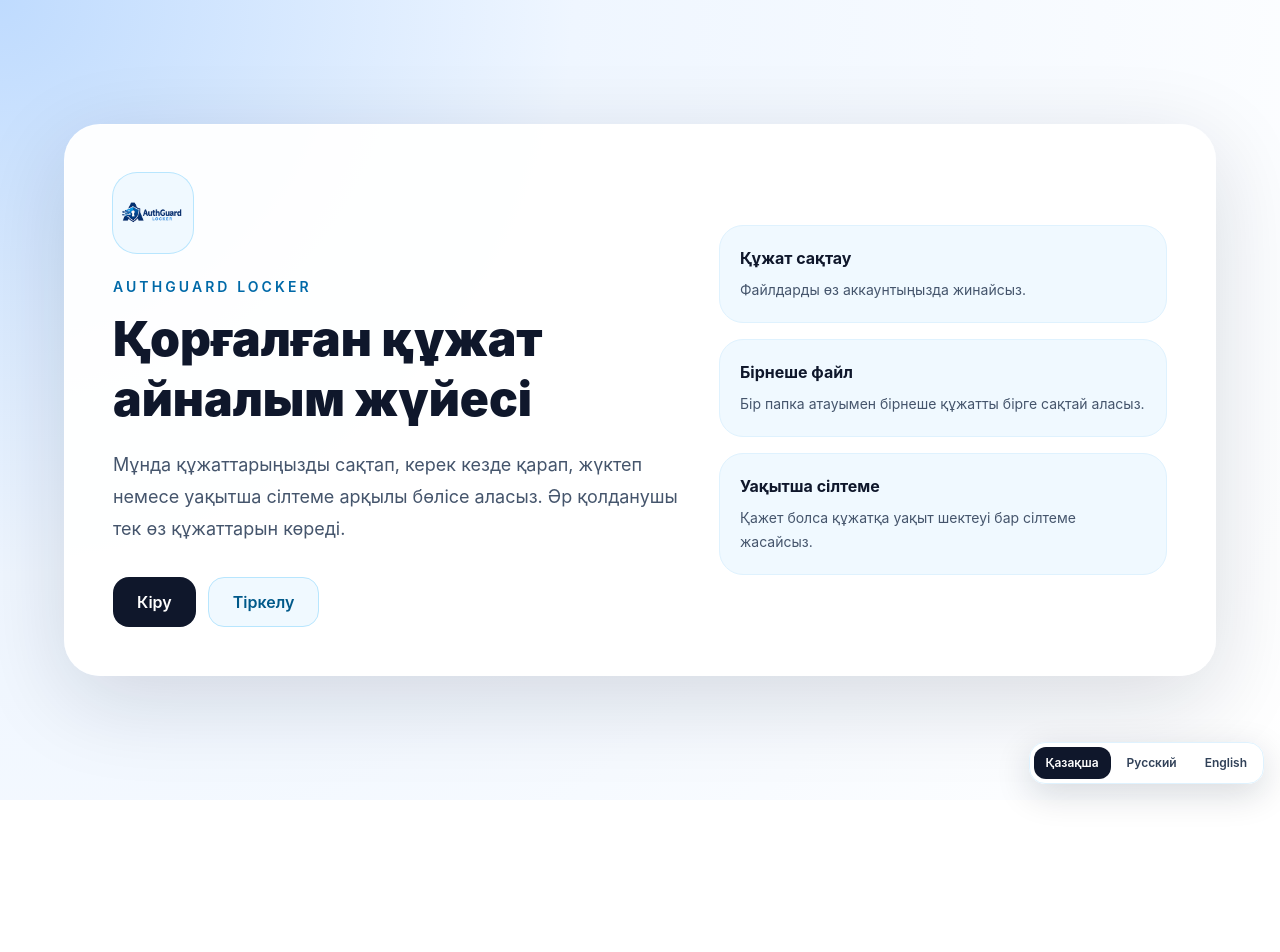
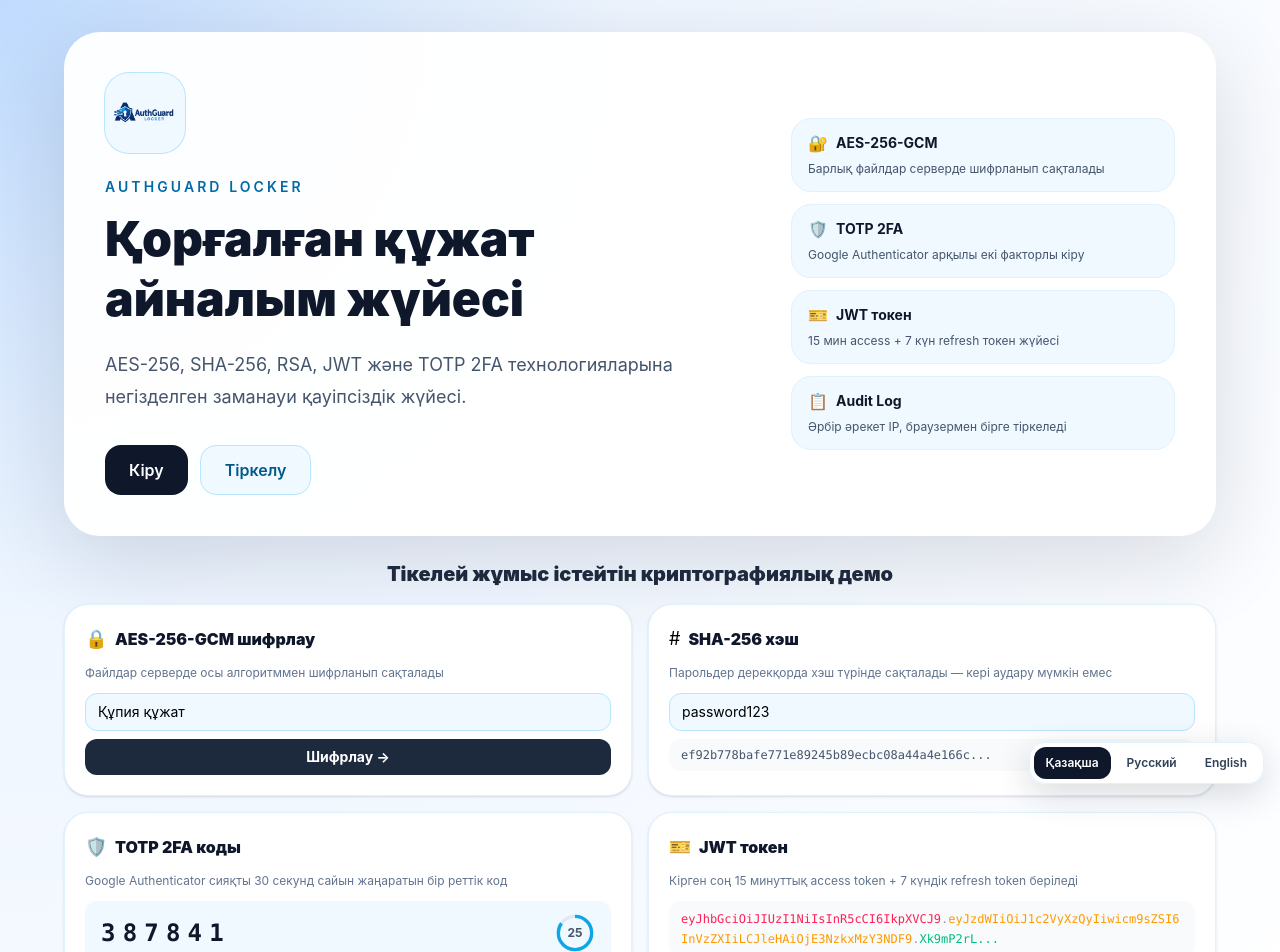
Before and after one commit to zhanagul21/secure-web-app, a React (Vite) app in the folder frontend/: page / in a window 1280 px wide. Shown: the top 952 px of the page. Before the commit the page ends 800 px from the top, so only its background shows below. Built offline with nearby package versions, Linux system fonts and the light colour scheme; no server answers.

Commit message:
feat: Landing бетіне интерактивті AES, SHA-256, TOTP 2FA, JWT демолар қосылды

```diff
--- a/frontend/src/pages/Landing.jsx
+++ b/frontend/src/pages/Landing.jsx
@@ -1,24 +1,192 @@
+import { useState, useEffect } from "react";
 import logo from "../assets/logo.png";
+
+// AES-256 mini demo
+async function miniEncrypt(text, key) {
+  const enc = new TextEncoder();
+  const keyMaterial = await crypto.subtle.importKey("raw", enc.encode(key.padEnd(32, "0").slice(0, 32)), "AES-GCM", false, ["encrypt"]);
+  const iv = crypto.getRandomValues(new Uint8Array(12));
+  const encrypted = await crypto.subtle.encrypt({ name: "AES-GCM", iv }, keyMaterial, enc.encode(text));
+  const result = new Uint8Array(iv.length + encrypted.byteLength);
+  result.set(iv);
+  result.set(new Uint8Array(encrypted), iv.length);
+  return btoa(String.fromCharCode(...result)).slice(0, 40) + "...";
+}
+
+// SHA-256 mini demo
+async function miniHash(text) {
+  const enc = new TextEncoder();
+  const buffer = await crypto.subtle.digest("SHA-256", enc.encode(text));
+  return Array.from(new Uint8Array(buffer)).map(b => b.toString(16).padStart(2, "0")).join("").slice(0, 40) + "...";
+}
+
+function AESDemo() {
+  const [input, setInput] = useState("Құпия құжат");
+  const [result, setResult] = useState("");
+  const [loading, setLoading] = useState(false);
+
+  const run = async () => {
+    if (!input.trim()) return;
+    setLoading(true);
+    const r = await miniEncrypt(input, "authguard2026key");
+    setResult(r);
+    setLoading(false);
+  };
+
+  return (
+    <div className="rounded-[24px] border border-sky-100 bg-white p-5 shadow-sm">
+      <div className="flex items-center gap-2 mb-3">
+        <span className="text-lg">🔒</span>
+        <span className="font-black text-slate-900">AES-256-GCM шифрлау</span>
+      </div>
+      <p className="text-xs text-slate-500 mb-3">Файлдар серверде осы алгоритммен шифрланып сақталады</p>
+      <input
+        value={input}
+        onChange={e => setInput(e.target.value)}
+        className="w-full rounded-xl border border-sky-200 bg-sky-50 px-3 py-2 text-sm outline-none"
+        placeholder="Мәтін жазыңыз..."
+      />
+      <button
+        onClick={run}
+        disabled={loading}
+        className="mt-2 w-full rounded-xl bg-slate-800 py-2 text-sm font-bold text-white disabled:opacity-60"
+      >
+        {loading ? "Шифрлануда..." : "Шифрлау →"}
+      </button>
+      {result && (
+        <div className="mt-2 rounded-xl bg-emerald-50 px-3 py-2 font-mono text-xs text-emerald-700 break-all">
+          {result}
+        </div>
+      )}
+    </div>
+  );
+}
+
+function SHADemo() {
+  const [input, setInput] = useState("password123");
+  const [result, setResult] = useState("");
+
+  useEffect(() => {
+    miniHash(input).then(setResult);
+  }, [input]);
+
+  return (
+    <div className="rounded-[24px] border border-sky-100 bg-white p-5 shadow-sm">
+      <div className="flex items-center gap-2 mb-3">
+        <span className="text-lg">#</span>
+        <span className="font-black text-slate-900">SHA-256 хэш</span>
+      </div>
+      <p className="text-xs text-slate-500 mb-3">Парольдер дерекқорда хэш түрінде сақталады — кері аудару мүмкін емес</p>
+      <input
+        value={input}
+        onChange={e => setInput(e.target.value)}
+        className="w-full rounded-xl border border-sky-200 bg-sky-50 px-3 py-2 text-sm outline-none"
+        placeholder="Пароль енгізіңіз..."
+      />
+      {result && (
+        <div className="mt-2 rounded-xl bg-slate-50 px-3 py-2 font-mono text-xs text-slate-600 break-all">
+          {result}
+        </div>
+      )}
+    </div>
+  );
+}
+
+function TwoFADemo() {
+  const [code, setCode] = useState("------");
+  const [seconds, setSeconds] = useState(30);
+
+  useEffect(() => {
+    const generate = () => {
+      const digits = Math.floor(100000 + Math.random() * 900000).toString();
+      setCode(digits);
+      setSeconds(30);
+    };
+    generate();
+    const interval = setInterval(() => {
+      setSeconds(prev => {
+        if (prev <= 1) { generate(); return 30; }
+        return prev - 1;
+      });
+    }, 1000);
+    return () => clearInterval(interval);
+  }, []);
+
+  const pct = (seconds / 30) * 100;
+
+  return (
+    <div className="rounded-[24px] border border-sky-100 bg-white p-5 shadow-sm">
+      <div className="flex items-center gap-2 mb-3">
+        <span className="text-lg">🛡️</span>
+        <span className="font-black text-slate-900">TOTP 2FA коды</span>
+      </div>
+      <p className="text-xs text-slate-500 mb-3">Google Authenticator сияқты 30 секунд сайын жаңаратын бір реттік код</p>
+      <div className="flex items-center justify-between rounded-xl bg-sky-50 px-4 py-3">
+        <span className="font-mono text-2xl font-black tracking-[0.3em] text-slate-900">{code}</span>
+        <div className="relative h-10 w-10">
+          <svg className="h-10 w-10 -rotate-90" viewBox="0 0 36 36">
+            <circle cx="18" cy="18" r="15" fill="none" stroke="#e2e8f0" strokeWidth="3" />
+            <circle
+              cx="18" cy="18" r="15" fill="none"
+              stroke={seconds <= 10 ? "#f43f5e" : "#0ea5e9"}
+              strokeWidth="3"
+              strokeDasharray={`${2 * Math.PI * 15}`}
+              strokeDashoffset={`${2 * Math.PI * 15 * (1 - pct / 100)}`}
+              style={{ transition: "stroke-dashoffset 1s linear, stroke 0.3s" }}
+            />
+          </svg>
+          <span className="absolute inset-0 flex items-center justify-center text-xs font-bold text-slate-600">{seconds}</span>
+        </div>
+      </div>
+    </div>
+  );
+}
+
+function JWTDemo() {
+  const header = btoa(JSON.stringify({ alg: "HS256", typ: "JWT" })).replace(/=/g, "");
+  const payload = btoa(JSON.stringify({ sub: "user_42", role: "user", exp: Math.floor(Date.now() / 1000) + 900 })).replace(/=/g, "");
+  const sig = "Xk9mP2rL...";
+
+  return (
+    <div className="rounded-[24px] border border-sky-100 bg-white p-5 shadow-sm">
+      <div className="flex items-center gap-2 mb-3">
+        <span className="text-lg">🎫</span>
+        <span className="font-black text-slate-900">JWT токен</span>
+      </div>
+      <p className="text-xs text-slate-500 mb-3">Кірген соң 15 минуттық access token + 7 күндік refresh token беріледі</p>
+      <div className="rounded-xl bg-slate-50 px-3 py-2 font-mono text-xs break-all leading-5">
+        <span className="text-rose-500">{header}</span>
+        <span className="text-slate-400">.</span>
+        <span className="text-amber-500">{payload}</span>
+        <span className="text-slate-400">.</span>
+        <span className="text-emerald-500">{sig}</span>
+      </div>
+      <div className="mt-2 flex gap-2 text-xs">
+        <span className="rounded-full bg-rose-50 px-2 py-0.5 text-rose-600 font-semibold">Header</span>
+        <span className="rounded-full bg-amber-50 px-2 py-0.5 text-amber-600 font-semibold">Payload</span>
+        <span className="rounded-full bg-emerald-50 px-2 py-0.5 text-emerald-600 font-semibold">Signature</span>
+      </div>
+    </div>
+  );
+}
 
 function Landing({ setPage }) {
   return (
     <div className="min-h-screen bg-[radial-gradient(circle_at_top_left,#bfdbfe_0,#eff6ff_38%,#ffffff_100%)] px-4 py-8">
-      <div className="mx-auto flex min-h-[calc(100vh-4rem)] max-w-6xl items-center">
-        <div className="w-full rounded-[36px] border border-white/80 bg-white/95 p-8 shadow-[0_24px_90px_rgba(15,23,42,0.14)] sm:p-10 lg:p-12">
+      <div className="mx-auto max-w-6xl space-y-6">
+        {/* Hero */}
+        <div className="rounded-[36px] border border-white/80 bg-white/95 p-8 shadow-[0_24px_90px_rgba(15,23,42,0.14)] sm:p-10">
           <div className="flex flex-col gap-8 lg:flex-row lg:items-center lg:justify-between">
-            <div className="max-w-2xl">
+            <div className="max-w-xl">
               <div className="mb-6 flex h-20 w-20 items-center justify-center rounded-3xl bg-sky-50 ring-1 ring-sky-200">
                 <img src={logo} alt="AuthGuard Locker" className="h-12 w-auto object-contain" />
               </div>
-              <p className="text-sm font-semibold uppercase tracking-[0.22em] text-sky-700">
-                AuthGuard Locker
-              </p>
+              <p className="text-sm font-semibold uppercase tracking-[0.22em] text-sky-700">AuthGuard Locker</p>
               <h1 className="mt-3 text-4xl font-black leading-tight text-slate-900 sm:text-5xl">
                 Қорғалған құжат айналым жүйесі
               </h1>
               <p className="mt-5 text-lg leading-8 text-slate-600">
-                Мұнда құжаттарыңызды сақтап, керек кезде қарап, жүктеп немесе уақытша сілтеме арқылы бөлісе аласыз.
-                Әр қолданушы тек өз құжаттарын көреді.
+                AES-256, SHA-256, RSA, JWT және TOTP 2FA технологияларына негізделген заманауи қауіпсіздік жүйесі.
               </p>
               <div className="mt-8 flex flex-wrap gap-3">
                 <button
@@ -36,18 +204,35 @@ function Landing({ setPage }) {
               </div>
             </div>
 
-            <div className="grid w-full max-w-md gap-4">
+            <div className="grid w-full max-w-sm gap-3">
               {[
-                ["Құжат сақтау", "Файлдарды өз аккаунтыңызда жинайсыз."],
-                ["Бірнеше файл", "Бір папка атауымен бірнеше құжатты бірге сақтай аласыз."],
-                ["Уақытша сілтеме", "Қажет болса құжатқа уақыт шектеуі бар сілтеме жасайсыз."],
-              ].map(([title, text]) => (
-                <div key={title} className="rounded-[24px] border border-sky-100 bg-sky-50 p-5">
-                  <div className="font-bold text-slate-900">{title}</div>
-                  <div className="mt-2 text-sm leading-6 text-slate-600">{text}</div>
+                ["🔐", "AES-256-GCM", "Барлық файлдар серверде шифрланып сақталады"],
+                ["🛡️", "TOTP 2FA", "Google Authenticator арқылы екі факторлы кіру"],
+                ["🎫", "JWT токен", "15 мин access + 7 күн refresh токен жүйесі"],
+                ["📋", "Audit Log", "Әрбір әрекет IP, браузермен бірге тіркеледі"],
+              ].map(([icon, title, text]) => (
+                <div key={title} className="rounded-[20px] border border-sky-100 bg-sky-50 px-4 py-3">
+                  <div className="flex items-center gap-2">
+                    <span>{icon}</span>
+                    <span className="font-bold text-slate-900 text-sm">{title}</span>
+                  </div>
+                  <div className="mt-1 text-xs leading-5 text-slate-600">{text}</div>
                 </div>
               ))}
             </div>
+          </div>
+        </div>
+
+        {/* Interactive demos */}
+        <div>
+          <h2 className="mb-4 text-center text-xl font-black text-slate-800">
+            Тікелей жұмыс істейтін криптографиялық демо
+          </h2>
+          <div className="grid gap-4 md:grid-cols-2">
+            <AESDemo />
+            <SHADemo />
+            <TwoFADemo />
+            <JWTDemo />
           </div>
         </div>
       </div>
```
